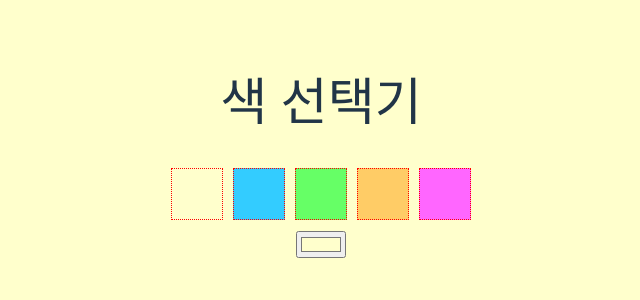
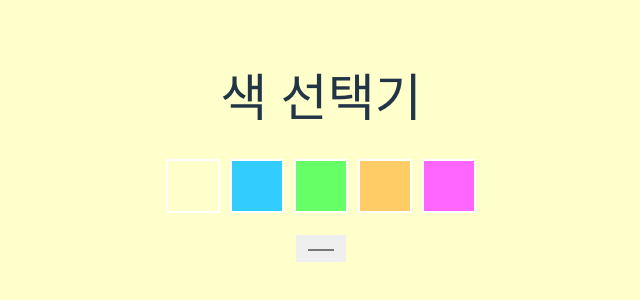
Before and after one commit to osparking/react-exercise, a React (Vite) app: page / in a window 1280 px wide. Shown: the part 252-552 px from the top of the page, without its empty margins (319-959 px from the left). Built offline with nearby package versions, Linux system fonts and the light colour scheme.

Commit message:
final css and dic class

```diff
--- a/src/App.css
+++ b/src/App.css
@@ -9,6 +9,29 @@
   width: 50px;
   height: 50px;
   display: inline-flex;
-  margin: 5px;
   border: 1px dotted red;
+  cursor: pointer;
+  border: 2px solid #fff;
 }
+
+.color-palette {
+  display: flex;
+  justify-content: center;
+  gap: 10px;
+  margin-top: 10px;
+}
+
+.custom-color-picker {
+  margin-top: 20px;
+}
+
+.custom-color-picker input{
+  cursor: pointer;
+  border: none;
+  padding: 10px;
+  color: #fff;
+}
+
+.custom-color-picker input:hover{
+  background-color: #555;
+}
--- a/src/App.jsx
+++ b/src/App.jsx
@@ -17,9 +17,8 @@ function App() {
 
   return (
     <>
-      <div>
 <h1>색 선택기</h1>
-        <div>{
+<div className="color-palette">{
   colors.map((color, idx) => (
     <div key={idx} className="color-block"
       style={{ backgroundColor: color }}
@@ -30,7 +29,6 @@ function App() {
   <input type="color" value={bgColor}
     onChange={(e) => handleClick(e.target.value)} />
 </div>
-      </div>
     </>
   )
 }
```
Lines whose indentation alone changed are shown as unchanged.
